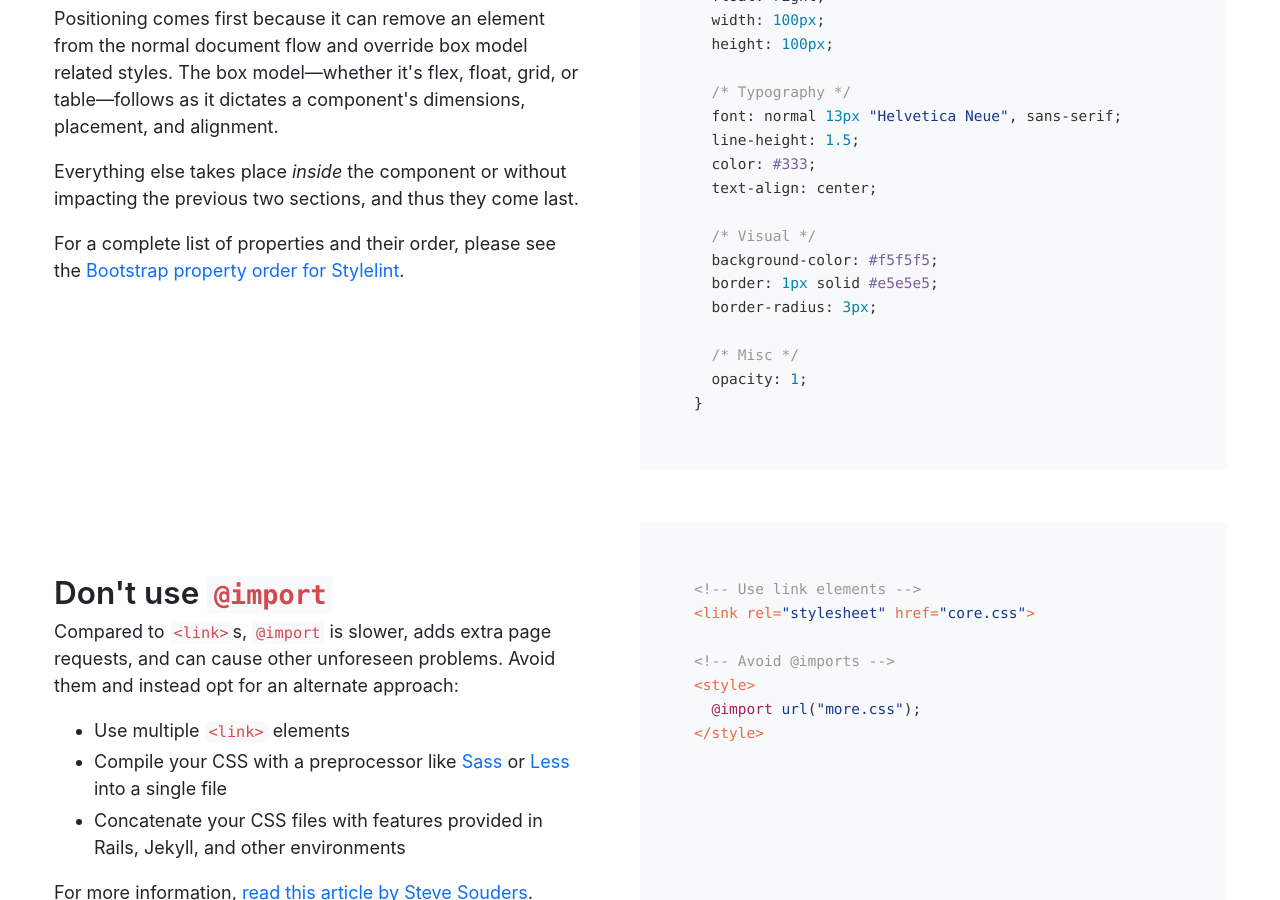
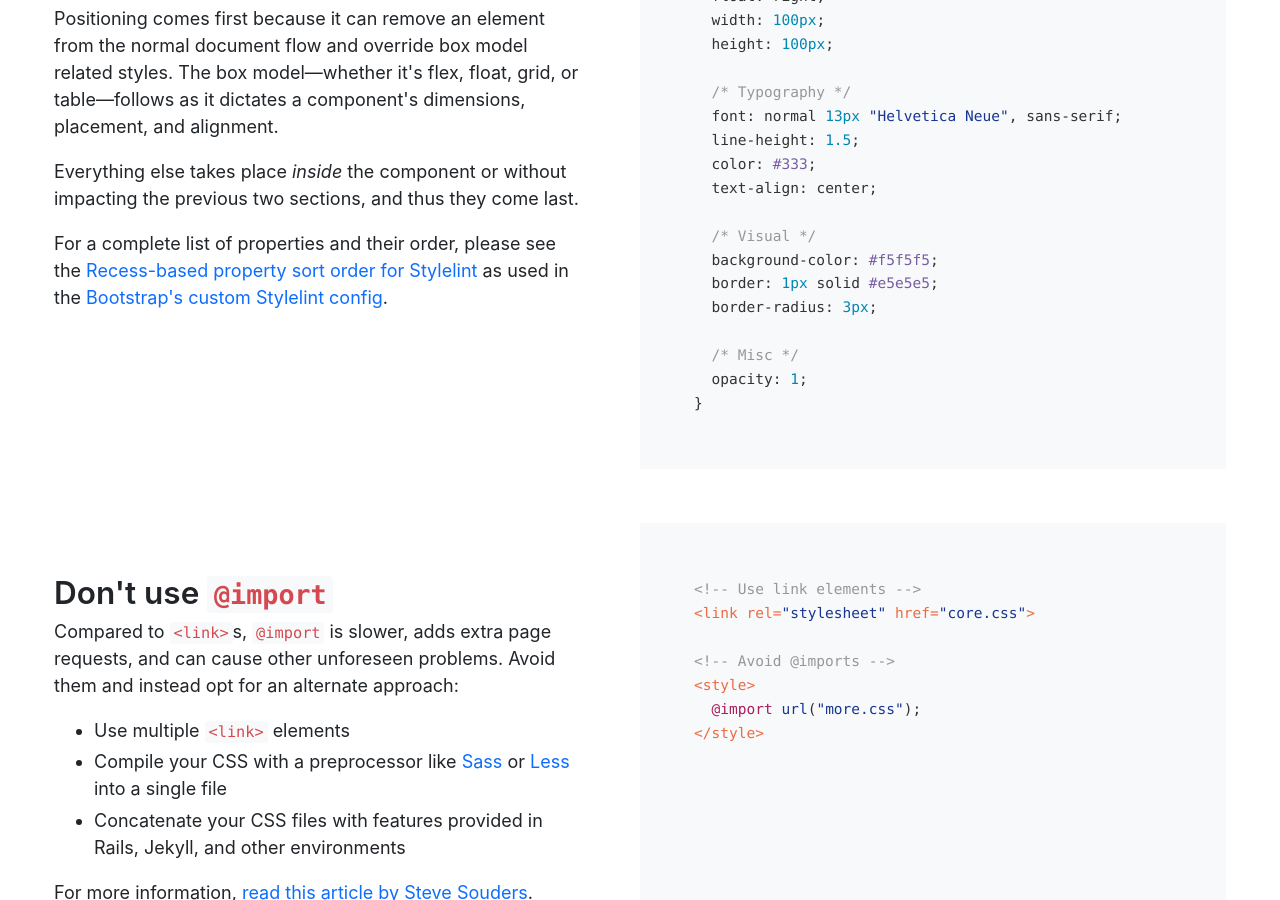
Before and after one commit to mdo/code-guide, a Jekyll site: the page built from index.html, in a window 1280 px wide and 900 px high, scrolled down 8015 px. Built offline with Jekyll 4.4.1, drawn with Linux system fonts in a browser that asks for light colours; comment, search, counter and statistics services are not loaded.

Commit message:
Update links for CSS declaration order

```diff
--- a/index.html
+++ b/index.html
@@ -236,7 +236,7 @@ layout: default
     </ol>
     <p>Positioning comes first because it can remove an element from the normal document flow and override box model related styles. The box model—whether it's flex, float, grid, or table—follows as it dictates a component's dimensions, placement, and alignment.</p>
     <p>Everything else takes place <em>inside</em> the component or without impacting the previous two sections, and thus they come last.</p>
-    <p>For a complete list of properties and their order, please see the <a href="https://github.com/twbs/stylelint-config-twbs-bootstrap/blob/master/css/index.js">Bootstrap property order for Stylelint</a>.</p>
+    <p>For a complete list of properties and their order, please see the <a href="https://github.com/stormwarning/stylelint-config-recess-order">Recess-based property sort order for Stylelint</a> as used in the <a href="https://github.com/twbs/stylelint-config-twbs-bootstrap">Bootstrap's custom Stylelint config</a>.</p>
   </div>
   <div class="col col-code">
     {% highlight css %}{% include css/declaration-order.css %}{% endhighlight %}
```
